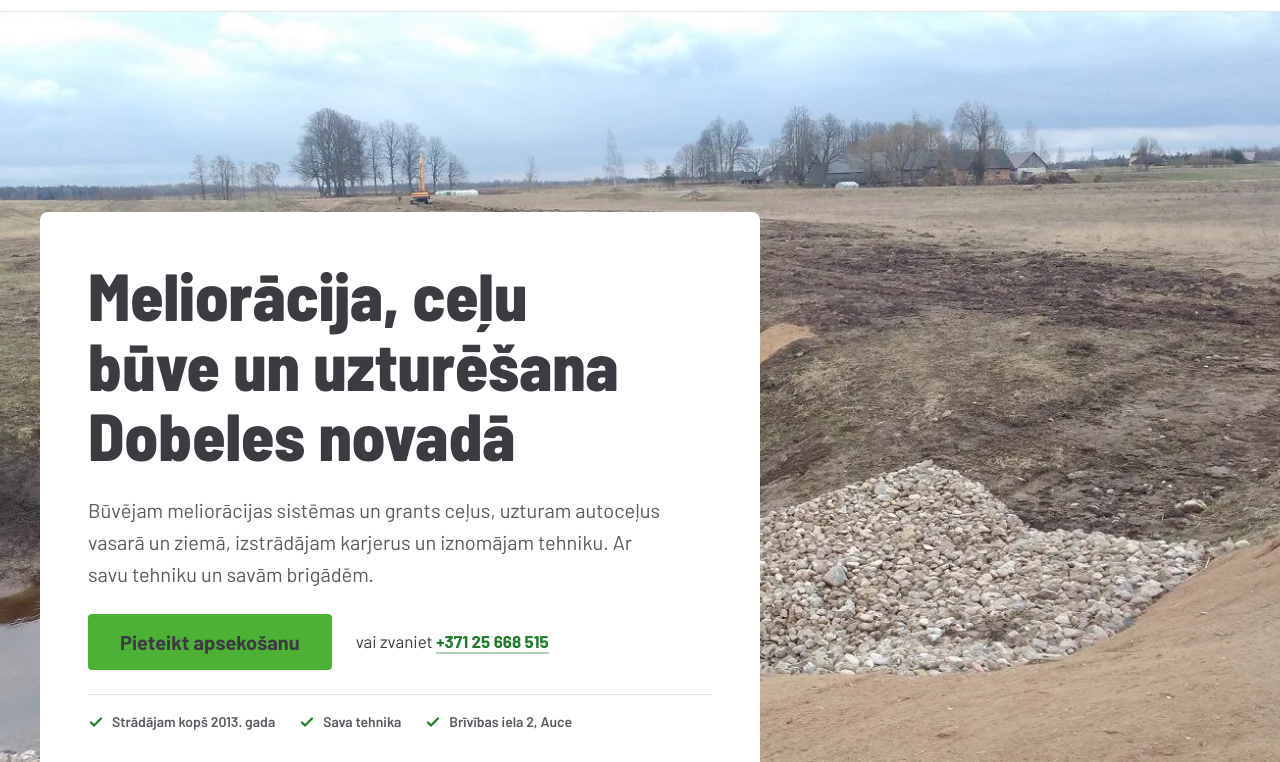
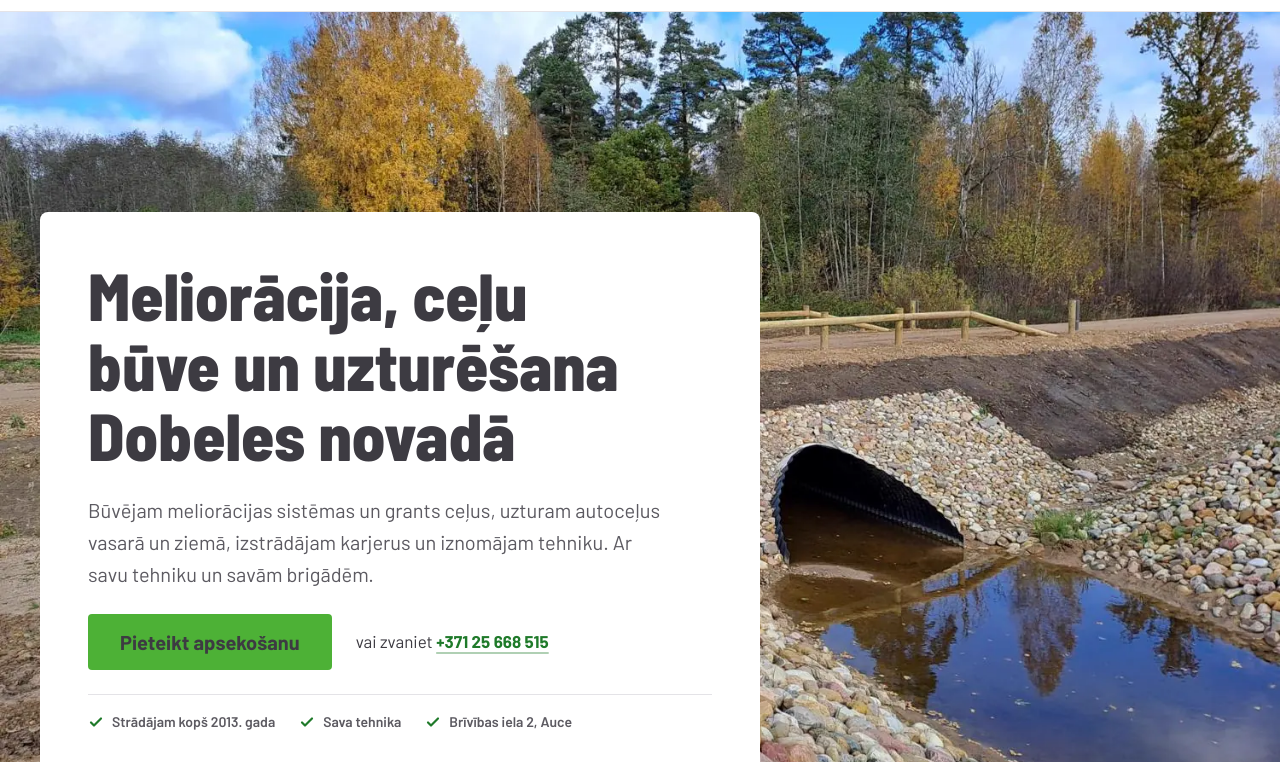
Before and after one commit to Bumerss/auces-meliorators-majaslapa, a plain HTML site: page index.html in a window 1280 px wide. Shown: the part 65-827 px from the top of the page. Drawn offline with Linux system fonts and the light colour scheme.

Commit message:
Jauna galvenā bilde: caurteka zem meža ceļa
Kanāla foto pārcelts uz hidrotehnisko būvju kartīti; atjaunota kopīgošanas bilde.

Co-Authored-By: Claude Opus 5.5 <noreply@anthropic.com>

```diff
--- a/index.html
+++ b/index.html
@@ -26,7 +26,7 @@
 <link rel="preconnect" href="https://fonts.googleapis.com">
 <link rel="preconnect" href="https://fonts.gstatic.com" crossorigin>
 <link rel="stylesheet" href="https://fonts.googleapis.com/css2?family=Barlow+Semi+Condensed:ital,wght@0,700;0,800;1,700&amp;family=Barlow:wght@400;600;700&amp;display=swap">
-<link rel="preload" as="image" href="img/kanals.webp" fetchpriority="high">
+<link rel="preload" as="image" href="img/hero.webp" fetchpriority="high">
 <link rel="stylesheet" href="style.css">
 
 <script type="application/ld+json">
@@ -78,7 +78,7 @@
 
 <main id="saturs">
   <section class="hero" aria-labelledby="hero-title">
-    <img class="hero-img" src="img/kanals.webp" alt="Atjaunots meliorācijas kanāls ar nostiprinātām nogāzēm un akmeņu izteku" width="1366" height="768" fetchpriority="high">
+    <img class="hero-img" src="img/hero.webp" alt="Jauna caurteka zem meža ceļa ar akmeņiem nostiprinātu grāvi" width="1500" height="1000" fetchpriority="high">
     <div class="wrap">
       <div class="hero-card">
         <h1 id="hero-title">Meliorācija, ceļu būve un uzturēšana Dobeles novadā</h1>
@@ -119,7 +119,7 @@
           </div>
         </article>
         <article class="service reveal" style="--i:1">
-          <div class="service-media"><img src="img/objekts-caurteka.webp" alt="Jauna caurteka zem meža ceļa ar akmeņiem nostiprinātām nogāzēm un koka margām" width="960" height="640" loading="lazy"></div>
+          <div class="service-media"><img src="img/kanals.webp" alt="Atjaunots meliorācijas kanāls ar akmeņiem nostiprinātu izteku" width="1366" height="768" loading="lazy"></div>
           <div class="service-body">
             <h3>Hidrotehniskās būves</h3>
             <p>Būves, kas regulē un novada ūdeni grāvjos, upēs un dīķos.</p>
--- a/style.css
+++ b/style.css
@@ -89,7 +89,7 @@ a { color: var(--green-dark); text-underline-offset: 4px; }
 
 /* Hero */
 .hero { position: relative; background: var(--grey); isolation: isolate; }
-.hero-img { position: absolute; inset: 0; width: 100%; height: 100%; object-fit: cover; object-position: center 62%; z-index: -1; }
+.hero-img { position: absolute; inset: 0; width: 100%; height: 100%; object-fit: cover; object-position: 70% 70%; z-index: -1; }
 .hero .wrap { padding-top: clamp(120px, 18vw, 200px); display: flex; }
 .hero-card { background: var(--paper); max-width: 720px; padding: var(--s7) var(--s7) var(--s6); border-radius: var(--radius) var(--radius) 0 0; display: flex; flex-direction: column; gap: var(--s5); }
 .hero h1 { font-size: var(--t-hero); font-weight: 800; }
```
Also changed, not shown: img/hero.webp (added), img/objekts-caurteka.webp (deleted), img/og.jpg.
